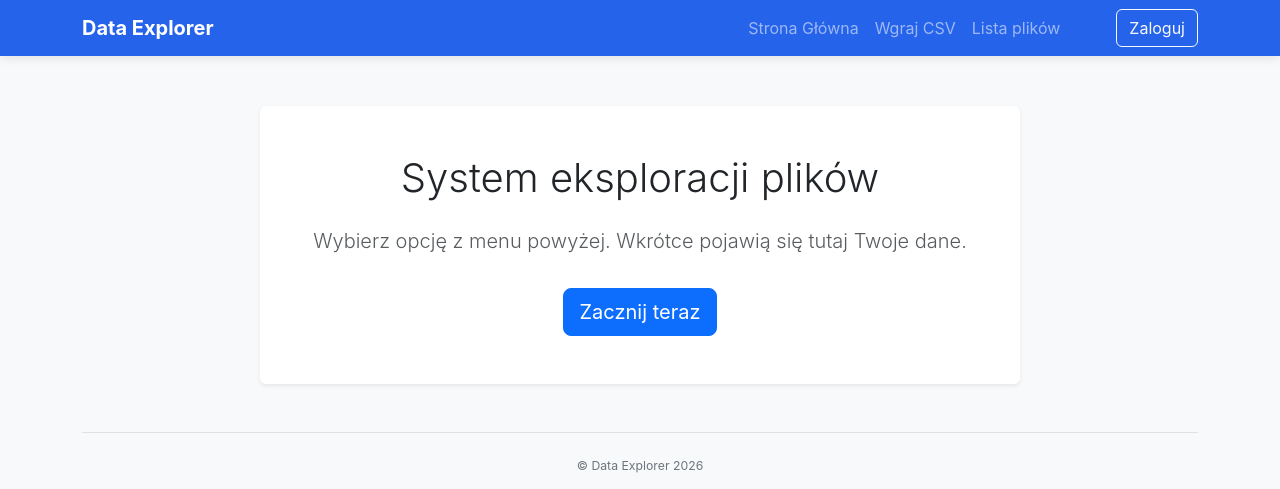
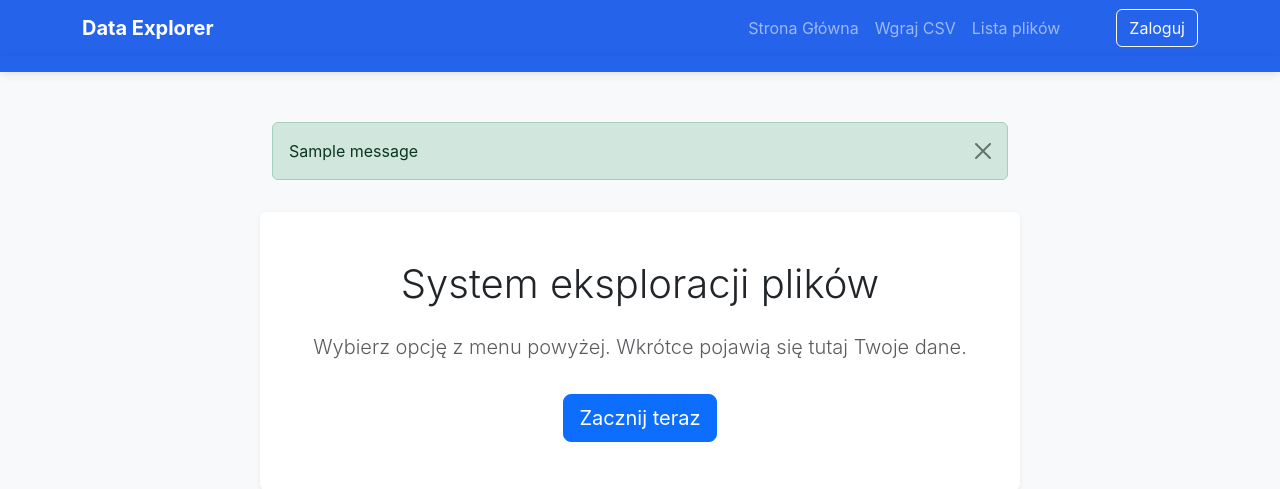
Before and after one commit to karolkamuda89-ux/Projekt, a Django app: page / in a window 1280 px wide. Shown: the top 489 px of the page. Run offline with Django 5.2, Linux system fonts and the light colour scheme; tables that the repository leaves empty hold one stand-in row (values such as "Sample post"); one stand-in notice (Sample message) is shown.

Commit message:
add a message about account creation and improving the index template

```diff
--- a/datasets/templates/datasets/index.html
+++ b/datasets/templates/datasets/index.html
@@ -48,8 +48,20 @@
         </div>
     </nav>
 
+<nav class="navbar navbar-expand-lg navbar-dark navbar-custom"></nav>
     <div class="container main-container text-center">
-
+        {% if messages %}
+            <div class="row justify-content-center mb-3">
+                <div class="col-md-8">
+                    {% for message in messages %}
+                    <div class="alert alert-{% if message.tags == 'error' %}danger{% else %}{{ message.tags }}{% endif %} alert-dismissible fade show text-start" role="alert">
+                        {{ message }}
+                        <button type="button" class="btn-close" data-bs-toggle="auto" data-bs-dismiss="alert" aria-label="Close"></button>
+                    </div>
+                {% endfor %}
+                </div>
+            </div>
+        {% endif %}
         <div class="row justify-content-center">
             <div class="col-md-8 bg-white p-5 rounded shadow-sm" data-aos="fade-up">
 
--- a/datasets/views.py
+++ b/datasets/views.py
@@ -6,6 +6,7 @@ from django.contrib.auth.forms import UserCreationForm
 from django.shortcuts import render, redirect
 from django.contrib.auth.models import User
 from django.contrib.auth.decorators import login_required
+from django.contrib import messages
 
 def index(request):
     return render(request, "datasets/index.html")
@@ -57,11 +58,12 @@ def register(request): ################# DO POPRAWY ALE DZIAŁA
         print(f"DEBUG: Próba rejestracji: {un}, hasło: {ps}") # To pojawi się w konsoli (czarne okno)
         if User.objects.filter(username=un).exists():
             messages.error(request, 'Ta nazwa użytkownika jest już zajęta!')
-            return render(request, 'datasets/login.html')
+            return render(request, 'registration/login.html')
 
         if un and ps and em:
             User.objects.create_user(username=un, password=ps , email=em)
             print("DEBUG: Zapisano użytkownika!")
+            messages.success(request, 'Konto zostało utworzone! Możesz się teraz zalogować.')
             return redirect('login')
         else:
             print("DEBUG: Brak loginu lub hasła - nie zapisuję!")
```
Also changed, not shown: datasets/migrations/0001_initial.py, datasets/migrations/0002_uploadedfile.py (deleted), datasets/migrations/0003_delete_dataset_uploadedfile_description_and_more.py (deleted).
